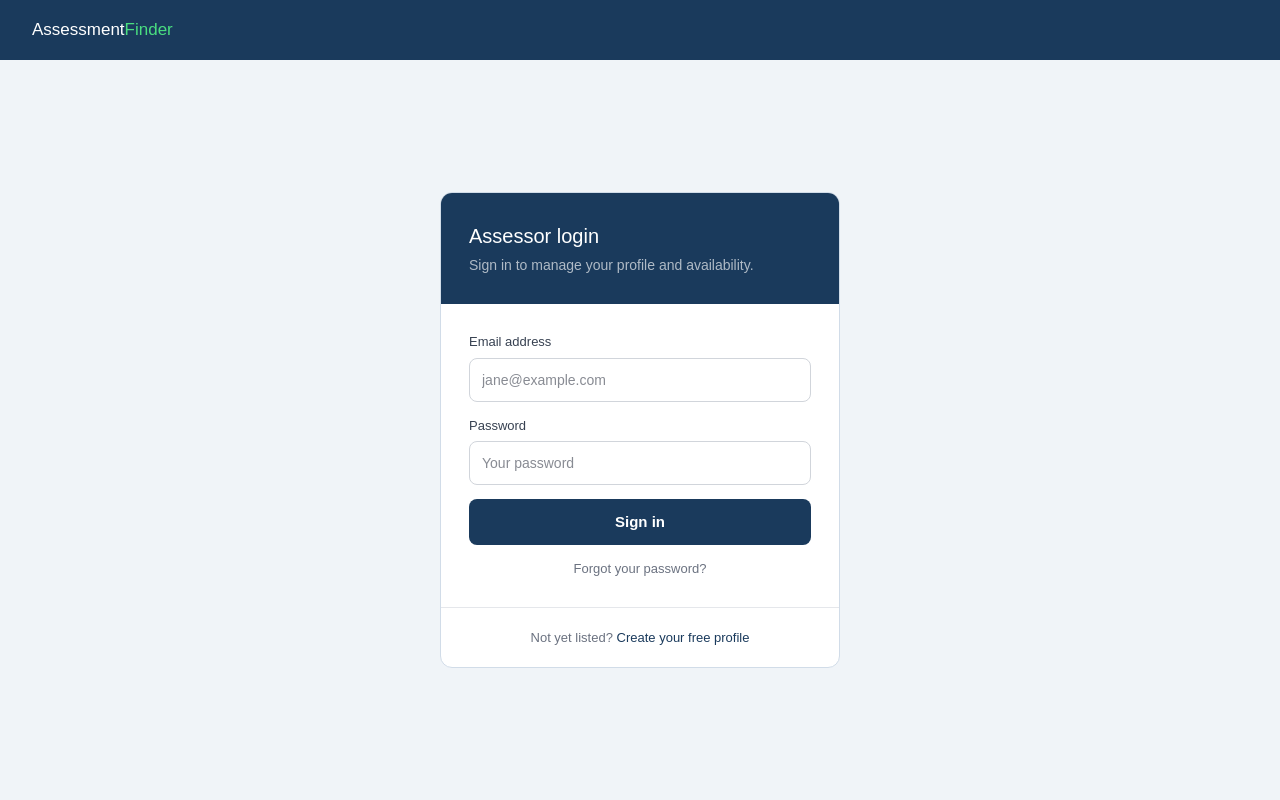
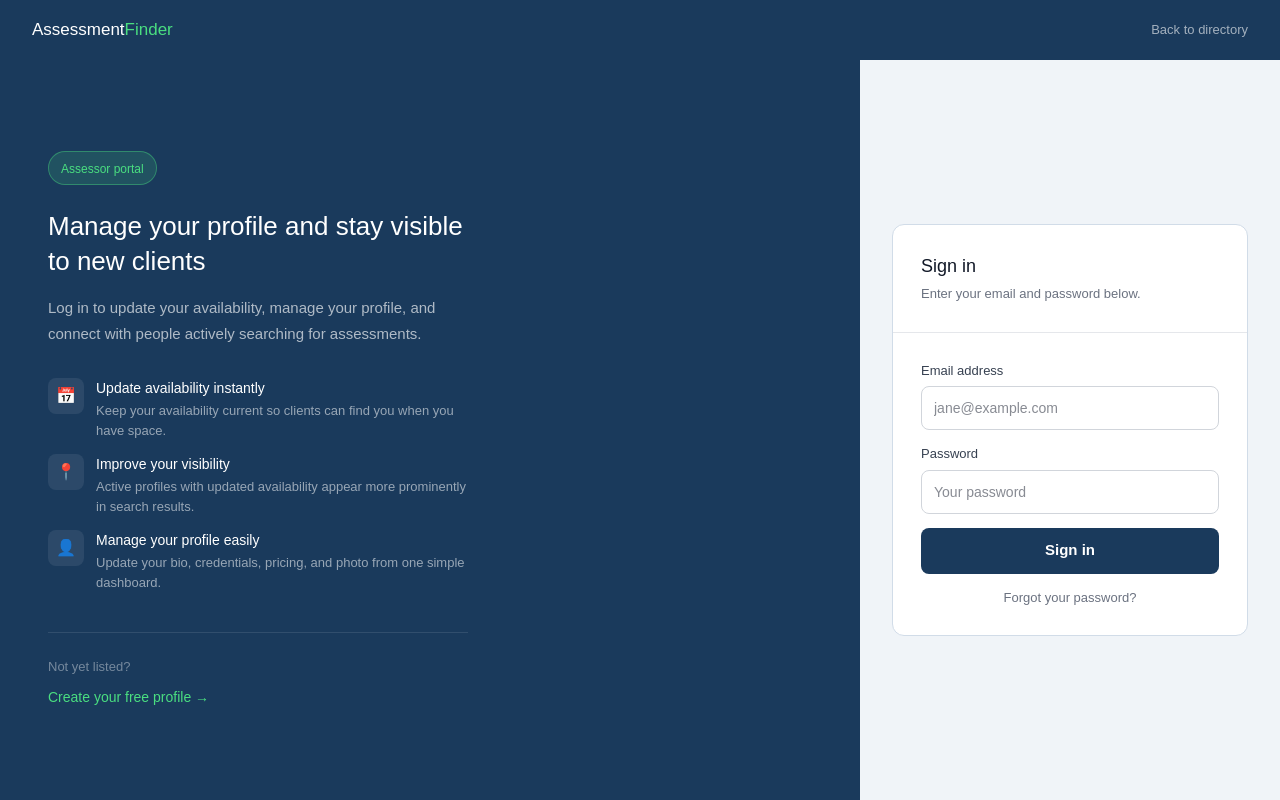
Before and after one commit to DanielBoneham/assessment-finder, a Next.js app: page /login in a window 1280 px wide. Built offline with nearby package versions, Linux system fonts and the light colour scheme; no server answers.

Commit message:
redesign login page with two-column layout and benefits

```diff
--- a/app/login/page.tsx
+++ b/app/login/page.tsx
@@ -69,7 +69,6 @@ export default function LoginPage() {
     setPassword('')
   }
 
-  // Show dashboard inline after login
   if (assessor) {
     return (
       <div style={{ background: '#f0f4f8', minHeight: '100vh' }}>
@@ -101,20 +100,65 @@ export default function LoginPage() {
 
   return (
     <div style={{ background: '#f0f4f8', minHeight: '100vh', display: 'flex', flexDirection: 'column' }}>
-      <nav style={{ background: '#1a3a5c', padding: '0 2rem', height: '60px', display: 'flex', alignItems: 'center' }}>
+
+      <nav style={{ background: '#1a3a5c', padding: '0 2rem', height: '60px', display: 'flex', alignItems: 'center', justifyContent: 'space-between' }}>
         <a href="/" style={{ textDecoration: 'none' }}>
           <span style={{ fontSize: '17px', fontWeight: 500, color: '#fff' }}>Assessment<span style={{ color: '#4ade80' }}>Finder</span></span>
         </a>
+        <a href="/" style={{ fontSize: '13px', color: 'rgba(255,255,255,0.6)', textDecoration: 'none' }}>
+          Back to directory
+        </a>
       </nav>
 
-      <div style={{ flex: 1, display: 'flex', alignItems: 'center', justifyContent: 'center', padding: '2rem 1rem' }}>
-        <div style={{ width: '100%', maxWidth: '400px' }}>
+      <div style={{ flex: 1, display: 'flex', alignItems: 'stretch' }}>
+
+        {/* Left panel */}
+        <div style={{ flex: 1, background: '#1a3a5c', padding: '3rem', display: 'flex', flexDirection: 'column', justifyContent: 'center', minWidth: 0 }}>
+          <div style={{ maxWidth: '420px' }}>
+            <div style={{ display: 'inline-block', background: 'rgba(74,222,128,0.15)', border: '0.5px solid rgba(74,222,128,0.4)', borderRadius: '20px', padding: '4px 12px', marginBottom: '1.5rem' }}>
+              <span style={{ color: '#4ade80', fontSize: '12px', fontWeight: 500 }}>Assessor portal</span>
+            </div>
+            <h1 style={{ color: '#fff', fontSize: '26px', fontWeight: 500, lineHeight: 1.35, margin: '0 0 1rem' }}>
+              Manage your profile and stay visible to new clients
+            </h1>
+            <p style={{ color: 'rgba(255,255,255,0.65)', fontSize: '15px', lineHeight: 1.7, margin: '0 0 2rem' }}>
+              Log in to update your availability, manage your profile, and connect with people actively searching for assessments.
+            </p>
+            <div style={{ display: 'flex', flexDirection: 'column', gap: '14px' }}>
+              {[
+                { icon: '📅', title: 'Update availability instantly', body: 'Keep your availability current so clients can find you when you have space.' },
+                { icon: '📍', title: 'Improve your visibility', body: 'Active profiles with updated availability appear more prominently in search results.' },
+                { icon: '👤', title: 'Manage your profile easily', body: 'Update your bio, credentials, pricing, and photo from one simple dashboard.' },
+              ].map((item) => (
+                <div key={item.title} style={{ display: 'flex', gap: '12px', alignItems: 'flex-start' }}>
+                  <div style={{ width: '36px', height: '36px', borderRadius: '8px', background: 'rgba(255,255,255,0.08)', display: 'flex', alignItems: 'center', justifyContent: 'center', fontSize: '16px', flexShrink: 0 }}>
+                    {item.icon}
+                  </div>
+                  <div>
+                    <p style={{ color: '#fff', fontSize: '14px', fontWeight: 500, margin: '0 0 2px' }}>{item.title}</p>
+                    <p style={{ color: 'rgba(255,255,255,0.55)', fontSize: '13px', margin: 0, lineHeight: 1.5 }}>{item.body}</p>
+                  </div>
+                </div>
+              ))}
+            </div>
+            <div style={{ marginTop: '2.5rem', paddingTop: '1.5rem', borderTop: '0.5px solid rgba(255,255,255,0.1)' }}>
+              <p style={{ color: 'rgba(255,255,255,0.4)', fontSize: '13px', margin: '0 0 8px' }}>Not yet listed?</p>
+              <a href="/list-your-practice" style={{ color: '#4ade80', fontSize: '14px', fontWeight: 500, textDecoration: 'none' }}>
+                Create your free profile →
+              </a>
+            </div>
+          </div>
+        </div>
+
+        {/* Right panel — form */}
+        <div style={{ width: '420px', flexShrink: 0, background: '#f0f4f8', display: 'flex', alignItems: 'center', justifyContent: 'center', padding: '2rem' }}>
+          <div style={{ width: '100%', maxWidth: '360px' }}>
 
             {mode === 'login' && (
               <div style={{ background: '#fff', borderRadius: '12px', border: '0.5px solid #d1dce8', overflow: 'hidden' }}>
-              <div style={{ background: '#1a3a5c', padding: '1.75rem' }}>
-                <h1 style={{ color: '#fff', fontSize: '20px', fontWeight: 500, margin: '0 0 4px' }}>Assessor login</h1>
-                <p style={{ color: 'rgba(255,255,255,0.65)', fontSize: '14px', margin: 0 }}>Sign in to manage your profile and availability.</p>
+                <div style={{ padding: '1.75rem', borderBottom: '0.5px solid #e5e7eb' }}>
+                  <h2 style={{ fontSize: '18px', fontWeight: 500, color: '#111827', margin: '0 0 4px' }}>Sign in</h2>
+                  <p style={{ fontSize: '13px', color: '#6b7280', margin: 0 }}>Enter your email and password below.</p>
                 </div>
                 <form onSubmit={handleLogin} style={{ padding: '1.75rem', display: 'flex', flexDirection: 'column', gap: '14px' }}>
                   <div>
@@ -135,20 +179,14 @@ export default function LoginPage() {
                     Forgot your password?
                   </button>
                 </form>
-              <div style={{ borderTop: '0.5px solid #e5e7eb', padding: '1.25rem 1.75rem', textAlign: 'center' }}>
-                <p style={{ fontSize: '13px', color: '#6b7280', margin: 0 }}>
-                  Not yet listed?{' '}
-                  <a href="/list-your-practice" style={{ color: '#1a3a5c', fontWeight: 500, textDecoration: 'none' }}>Create your free profile</a>
-                </p>
-              </div>
               </div>
             )}
 
             {mode === 'reset' && status !== 'reset-sent' && (
               <div style={{ background: '#fff', borderRadius: '12px', border: '0.5px solid #d1dce8', overflow: 'hidden' }}>
-              <div style={{ background: '#1a3a5c', padding: '1.75rem' }}>
-                <h1 style={{ color: '#fff', fontSize: '20px', fontWeight: 500, margin: '0 0 4px' }}>Reset your password</h1>
-                <p style={{ color: 'rgba(255,255,255,0.65)', fontSize: '14px', margin: 0 }}>Enter your email and we will send you a reset link.</p>
+                <div style={{ padding: '1.75rem', borderBottom: '0.5px solid #e5e7eb' }}>
+                  <h2 style={{ fontSize: '18px', fontWeight: 500, color: '#111827', margin: '0 0 4px' }}>Reset password</h2>
+                  <p style={{ fontSize: '13px', color: '#6b7280', margin: 0 }}>Enter your email and we will send a reset link.</p>
                 </div>
                 <form onSubmit={handleReset} style={{ padding: '1.75rem', display: 'flex', flexDirection: 'column', gap: '14px' }}>
                   <div>
@@ -172,12 +210,14 @@ export default function LoginPage() {
               <div style={{ background: '#fff', borderRadius: '12px', border: '0.5px solid #d1dce8', padding: '2rem', textAlign: 'center' }}>
                 <div style={{ width: '48px', height: '48px', borderRadius: '50%', background: '#dcfce7', display: 'flex', alignItems: 'center', justifyContent: 'center', margin: '0 auto 1rem', fontSize: '20px' }}>✓</div>
                 <p style={{ fontSize: '17px', fontWeight: 500, color: '#111827', margin: '0 0 8px' }}>Check your email</p>
-              <p style={{ fontSize: '14px', color: '#6b7280', margin: '0 0 1.25rem' }}>We have sent a password reset link to <strong>{email}</strong>.</p>
+                <p style={{ fontSize: '14px', color: '#6b7280', margin: '0 0 1.25rem' }}>We have sent a reset link to <strong>{email}</strong>.</p>
                 <button onClick={() => { setMode('login'); setStatus('idle') }} style={{ background: 'none', border: 'none', fontSize: '13px', color: '#1a3a5c', fontWeight: 500, cursor: 'pointer', fontFamily: 'inherit' }}>Back to login</button>
               </div>
             )}
 
           </div>
+        </div>
+
       </div>
     </div>
   )
```
Lines whose indentation alone changed are shown as unchanged.
